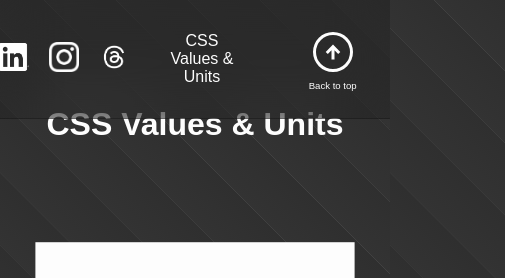
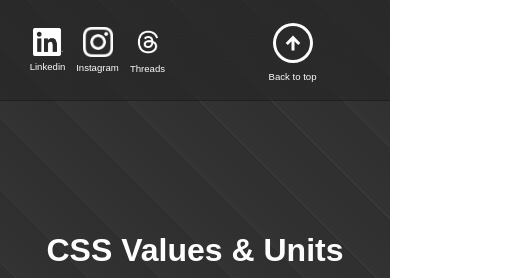
Before and after one commit to NicolasG38/cssValueAndUnits, a plain HTML site: page index.html in a window 390 px wide. Shown: the top 278 px of the page, 505 px wide, since content can reach past the window. Drawn offline with Linux system fonts and the light colour scheme; a web font is replaced by a local one.

Commit message:
amélirotion global, correction de la version mobile sur la section color. menu en cours de création

```diff
--- a/index.css
+++ b/index.css
@@ -1,5 +1,6 @@
 html {
 	scroll-behavior: smooth;
+	flex-wrap: nowrap;
 }
 body {
 	margin: 0;
@@ -59,6 +60,7 @@ header {
 	align-content: center;
 	position: fixed;
 	width: 100%;
+	height: 100px;
 	top: 0;
 	inset-block-start: 0;
 	backdrop-filter: blur(2rem) saturate(150%);
@@ -76,11 +78,11 @@ header {
 		display: block;
 	}
 }
+
 nav {
 	display: flex;
 	justify-content: center;
 	align-items: center;
-	padding: 1rem;
 	border-radius: 0 0 8px 8px;
 	width: 33vw;
 }
@@ -105,11 +107,12 @@ fieldset {
 	padding: 1rem;
 	border-radius: 8px;
 }
+
 header > #back-to-top {
 	display: flex;
 	justify-content: center;
 	align-items: center;
-	width: 33vw;
+	width: 50vw;
 	& > a {
 		&::after {
 			content: "Back to top";
@@ -122,27 +125,69 @@ header > #back-to-top {
 header > .logo-reseaux-sociaux {
 	display: flex;
 	justify-content: center;
-	align-items: center;
-	width: 33vw;
-	& {
-		& > a > .logo-social-network {
-			width: 30px;
-			margin: 0 10px;
-			&:hover {
-				transition: 0.5s;
-				transform: scale(1.2);
-			}
+	align-content: center;
+	width: 50vw;
+	transition: .5s;
+	& > a > .logo-social-network {
+		width: 30px;
+		margin: 0 10px;
+		&:hover {
+			transition: 0.5s;
+		}
+	}
+	& > #linkedin {
+		display: flex;
+		justify-content: center;
+		align-items: center;
+		flex-direction: column;
+		&::after {
+			content: "Linkedin";
+			display: flex;
+			justify-content: center;
+			font-weight: 200;
+			font-size: .6rem;
+			margin-top: 5px;
+		}
+	}
+	& > #instagram {
+		display: flex;
+		justify-content: center;
+		align-items: center;
+		flex-direction: column;
+		&::after {
+			content: "Instagram";
+			display: flex;
+			justify-content: center;
+			font-weight: 200;
+			font-size: .6rem;
+			margin-top: 5px;
+		}
+	}
+	& > #threads {
+		display: flex;
+		justify-content: center;
+		align-items: center;
+		flex-direction: column;
+		&::after {
+			content: "Threads";
+			display: flex;
+			justify-content: center;
+			font-weight: 200;
+			font-size: .6rem;
+			margin-top: 5px;
 		}
 	}
 }
+
 main {
 	& > h1 {
 		position: relative;
-		top: 10vh;
-		margin-bottom: 200px;
+		top: 25vh;
+		margin-bottom: 400px;
 		z-index: 0;
 	}
 }
+
 .title {
 	margin-top: 3em;
 }
@@ -694,7 +739,7 @@ footer {
 	inset-block-start: 0;
 	backdrop-filter: blur(10px) saturate(150%);
 	background: hsl(0 0 0 / 0.15);
-	border-block-start: 1px solid hsl(0 0 0 / 0.25);
+	border-block-start: 1px solid hsla(0, 0%, 100%, 0.25);
 
 	&::after {
 		background: linear-gradient(#fff, transparent);
@@ -951,12 +996,12 @@ footer > section > section > section > a > img {
 				width: 200px;
 				&:nth-child(1) {
 					&:hover {
-						height: 130px;
+						height: 90px;
 					}
 				}
 				&:nth-child(2) {
 					&:hover {
-						height: 130px;
+						height: 100px;
 					}
 				}
 				&:nth-child(3) {
@@ -1200,11 +1245,20 @@ footer > section > section > section > a > img {
 	#select-duration-example {
 		width: 90vw;
 	}
+	main > section > #color-bar {
+		width: 80vw;
+	}
+	.color-section {
+		& > .input-range-color {
+			display: flex;
+			flex-direction: column;
+		}
+	}
 	footer {
-		height: 120vh;
+		height: 60vh;
 	}
 	footer > .logos > fieldset {
-		height: 100vh;
+		height: 50vh;
 		align-items: normal;
 	}
 	footer > .logos > fieldset > .logos-parameters {
--- a/index.html
+++ b/index.html
@@ -15,15 +15,24 @@
 <body>
     <header>
         <section class="logo-reseaux-sociaux">
-            <a href="https://www.linkedin.com/in/nicolasgirard38/" target="_blank"><img src="InBug-White.png" alt="logo LinkedIn" class="logo-social-network"></a>
-            <a href="https://www.instagram.com/thelazyagency/" target="_blank"><img src="Instagram_Glyph_White.png" alt="logo Instagram" class="logo-social-network"></a>
-            <a href="https://www.threads.net/@thelazyagency" target="_blank"><img src="threads-logo-white-01.png" alt="logo Threads" class="logo-social-network"></a>
+            <a href="https://www.linkedin.com/in/nicolasgirard38/" target="_blank" id="linkedin"><img src="InBug-White.png" alt="logo LinkedIn" class="logo-social-network"></a>
+            <a href="https://www.instagram.com/thelazyagency/" target="_blank" id="instagram"><img src="Instagram_Glyph_White.png" alt="logo Instagram" class="logo-social-network"></a>
+            <a href="https://www.threads.net/@thelazyagency" target="_blank" id="threads"><img src="threads-logo-white-01.png" alt="logo Threads" class="logo-social-network"></a>
         </section>
-        <nav>
-            <ul>
-                <li >CSS Values & Units</li>
-            </ul>
-        </nav>
+        <!-- <nav>
+            <section class="dropdown">
+                <button id="menu-button" aria-label="Menu" aria-expanded="false" aria-controls="menu"> CSS Values & Unit Menu ▾ </button>
+                <ul class="dropdown-menu" id="menu" role="menu" aria-labelledby="menu-button">
+                    <li><a>Relative Units Length</a></li>
+                    <li><a>Viewport-percentage Length</a></li>
+                    <li><a>Absolute Units Length</a></li>
+                    <li><a>Angle Units Length</a></li>
+                    <li><a>Resolution Units Length</a></li>
+                    <li><a>Duration Units</a></li>
+                    <li><a>Colors</a></li>
+                </ul>
+            </section>
+        </nav> -->
         <section id="back-to-top">
             <a href="#top"><img src="arrow_circle_up.svg" alt="back to top" class="backToTopImg"></a>
         </section>
@@ -210,7 +219,7 @@
             <button type="button" id="btn-duration-hide">Hide picture</button>
         </section>
         <img src="hanny-naibaho-D_LYjtHnDXE-unsplash.jpg" alt="DJ en train de mixer dans festival" id="select-duration-example">
-        <section>
+        <section class="color-section">
             <h2>Colors</h2>
             <div id="color-bar"><p style="color: white; margin: 0; padding: 10px 0;" >rgb(128, 128, 128, 1)</p></div>
             <section class="input-range-color">
--- a/index.js
+++ b/index.js
@@ -85,3 +85,14 @@ colorInputAlpha.addEventListener("input", () => {
 	colorBar.style.background = `rgb(${colorInputRed.value}, ${colorInputGreen.value}, ${colorInputBlue.value}, ${colorInputAlpha.value})`;
 	colorBar.innerHTML = `<p style="color: white; margin: 0; padding: 10px 0;">rgb(${colorInputRed.value}, ${colorInputGreen.value}, ${colorInputBlue.value}, ${colorInputAlpha.value})</p>`;
 });
+
+const menuButton = document.getElementById("menu-button");
+const menu = document.getElementById("menu");
+
+const toggleMenu = () => {
+	const isVisible = window.getComputedStyle(menu).display !== "none";
+	menu.style.display = isVisible ? "none" : "flex";
+	menuButton.setAttribute("aria-expanded", !isVisible);
+};
+
+menuButton.addEventListener("click", toggleMenu);
```
